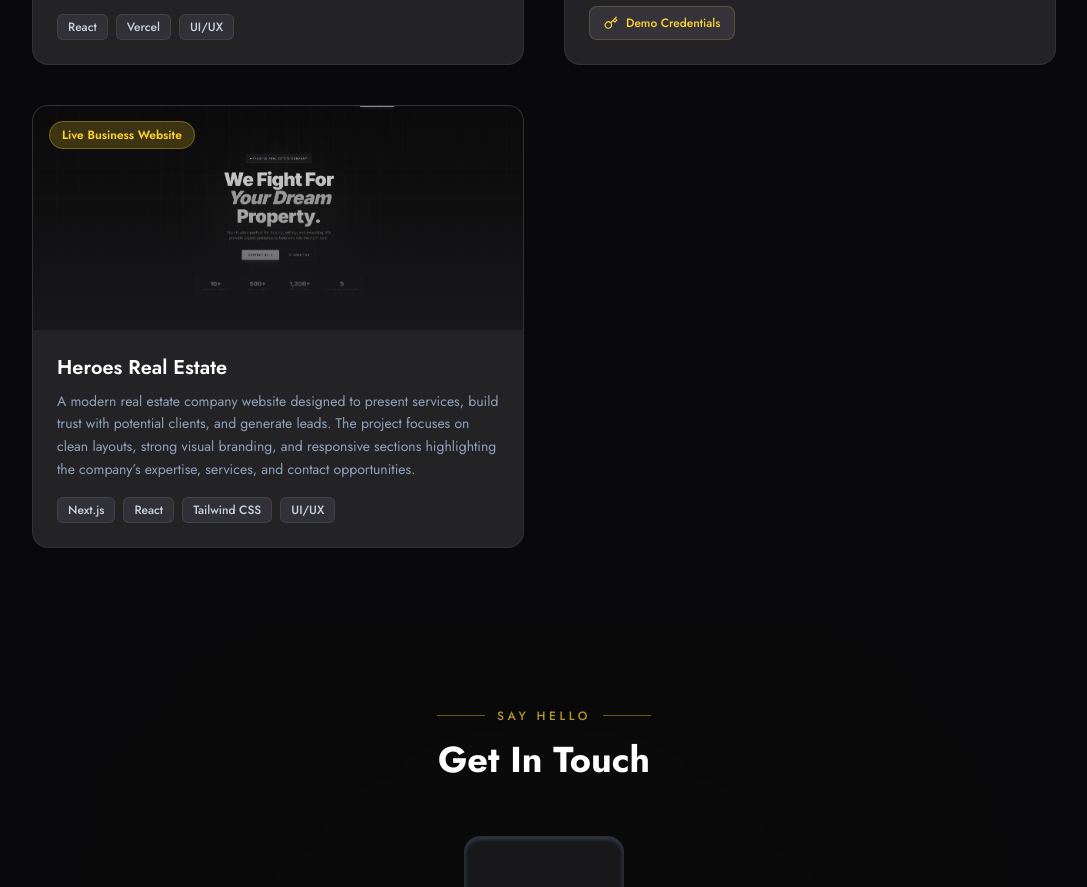
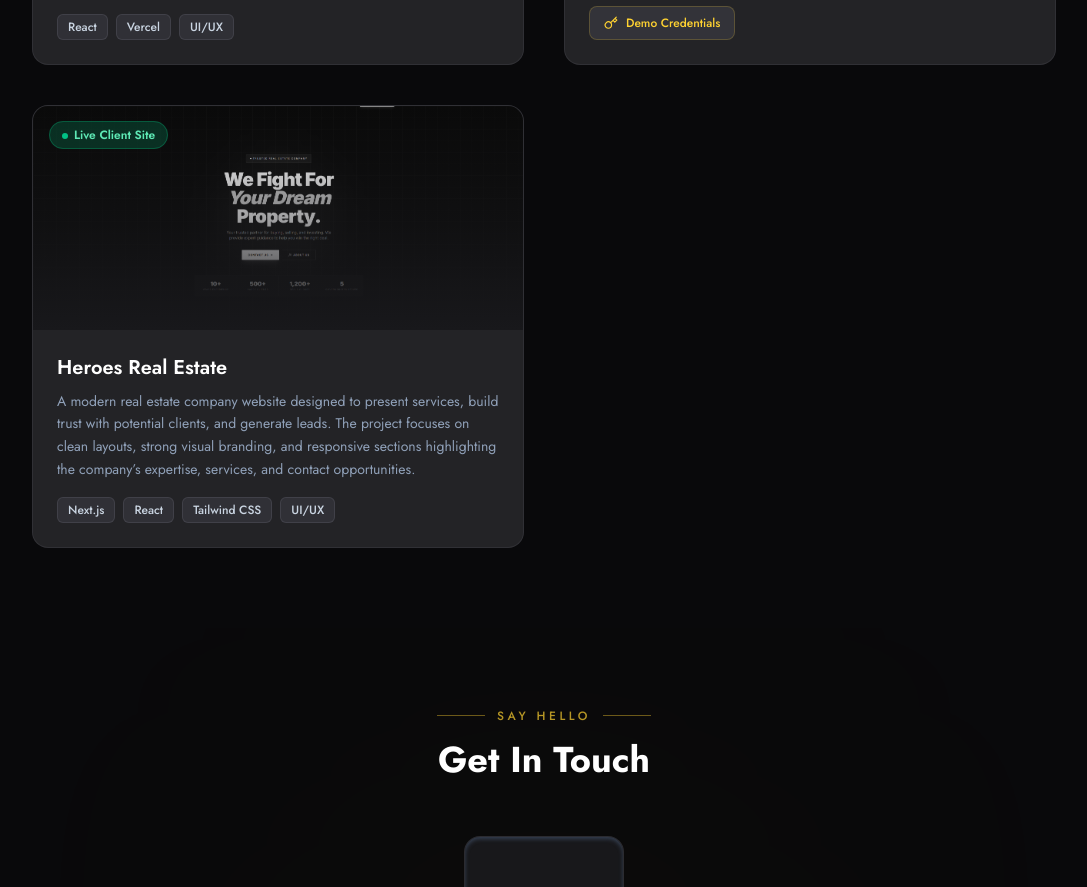
Before and after one commit to Ibrahim-cmd-dev/portfolio, a Next.js app: page / in a window 1280 px wide. Shown: the part 2780-3667 px from the top of the page, without its empty margins (96-1183 px from the left). Built offline with nearby package versions, Linux system fonts and the light colour scheme.

Commit message:
Update Projects.jsx badge updated

```diff
--- a/components/Projects.jsx
+++ b/components/Projects.jsx
@@ -48,7 +48,7 @@ const projectsData = [
     description: 'A modern real estate company website designed to present services, build trust with potential clients, and generate leads. The project focuses on clean layouts, strong visual branding, and responsive sections highlighting the company’s expertise, services, and contact opportunities.',
     liveUrl: 'https://www.heroesrealestate.homes/',
     imageUrl: '/heroes-realestate.png',
-    badge: 'Live Business Website',
+    badge: 'Live Client Site',
     tech: ['Next.js', 'React', 'Tailwind CSS', 'UI/UX'],
   },
   // Add more projects here...
```
